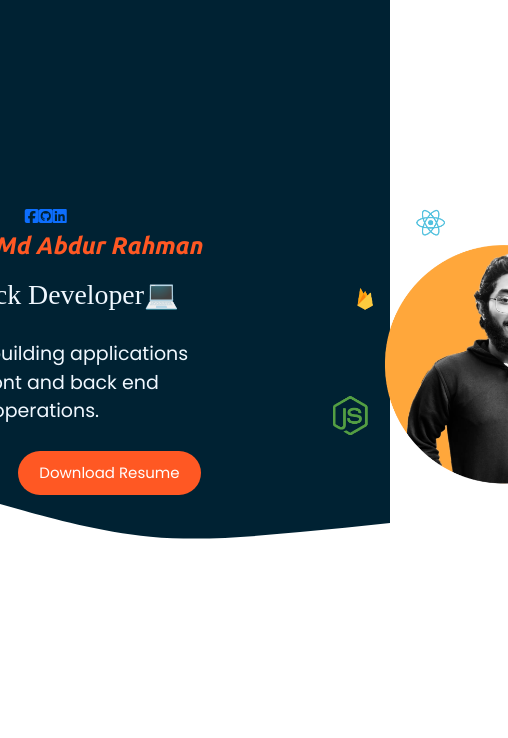
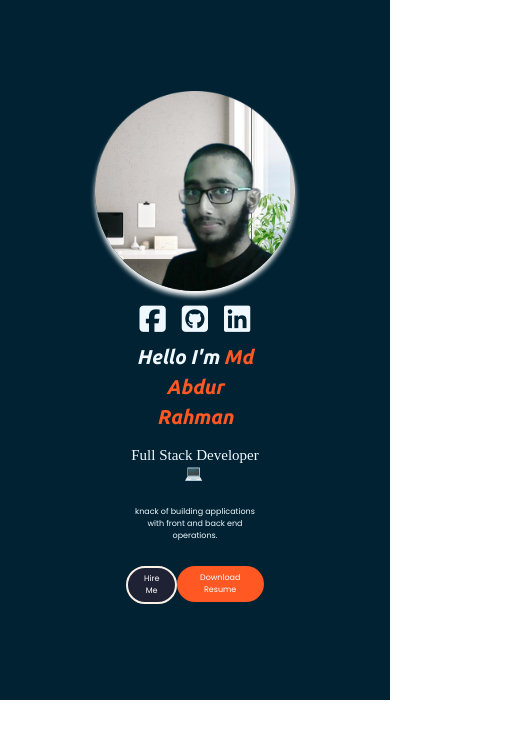
Before and after one commit to JaznanOfficial/portfolio-site, a React (Create React App) app: page / in a window 390 px wide. Shown: the top 738 px of the page, 508 px wide, since content can reach past the window. Built offline with nearby package versions, Linux system fonts and the light colour scheme.

Commit message:
responsiveness

```diff
--- a/src/Components/Home/Profile/Profile.css
+++ b/src/Components/Home/Profile/Profile.css
@@ -32,6 +32,7 @@ font-family: 'Ubuntu', sans-serif;
 }
 .primary-text{
     font-family: 'Ubuntu', sans-serif;
+    font-weight: bold;
 
 }
 .highlighted-text{
@@ -41,6 +42,10 @@ font-family: 'Ubuntu', sans-serif;
     font-size: 19px;
     margin: 5px 0 0 0;
     font-family: 'Poppins', sans-serif;
+}
+
+.profile-options{
+
 }
 
 .primary-btn {
@@ -78,7 +83,7 @@ font-family: 'Ubuntu', sans-serif;
     display: flex;
     align-items: center;
     justify-content: center;
-    /* box-shadow: 0px 1px 0px 0px white; */
+    box-shadow: 0px 5px 5px 0px white;
     border-radius: 50%;
     height: 380px;
     width: 380px;
@@ -88,7 +93,125 @@ font-family: 'Ubuntu', sans-serif;
 .profile-picture-bg{
     width: 100%;
     height: 100%;
-    background-image: url('./profile-pic.png');
+    background-image: url('./profile.png');
     background-repeat: no-repeat;
     background-size: cover;
 }
+
+.profile-picture-bg:hover{
+    transform: scale(1.07);
+    transition: 1s ease-out;
+}
+
+.social-div .social-icon i{
+color: aliceblue;
+padding: 8px;
+font-size: 30px;
+}
+
+.social-div .social-icon i:hover{
+transform: scale(1.3);
+transition: 1s ease-out;
+}
+
+
+
+@media only screen and (max-width:1110px) {
+    .profile-parent{
+        margin: 0 20px 100px 20px;
+    }
+    .profile-picture{
+        margin: 10px;
+        /* width: 60%; */
+    }
+    .profile-details{
+        width: 50%;
+        margin: 5px;
+    }
+    .profile-details-name{
+        font-size: 20px;
+    }
+    .profile-details-roles .primary-text{
+        font-size: 8px;
+    }
+
+    .profile-options .highlighted-btn {
+        color: white;
+        font-size: 15px;
+        background-color: #ff5823;
+        border-radius: 100px;
+        padding: 10px 10px;
+        font-family: 'Poppins', sans-serif;
+        /* margin: 0 0 0 20px; */
+    }
+}
+
+
+@media only screen and (max-width:910px) {
+.profile-picture{
+    height: 200px;
+    width: 200px;
+    margin: 5px;
+}
+}
+
+@media only screen and (max-width:810px) {
+    .profile-container{
+        background-size: 1500px;
+        padding: 0;
+        margin: 0;
+    }
+    .profile-parent{
+        flex-direction: column-reverse;
+        margin: 0 0 0 0;
+        padding: 0;
+    }
+    .profile-picture{
+        margin: 0px;
+
+    }
+    .profile-options{
+        display: flex;
+        /* justify-content: space-between; */
+        padding: 0;
+    }
+    .profile-details{
+        /* margin: 5px; */
+        padding: 0;
+    }
+    .profile-options .highlighted-btn{
+        margin: 0 !important;
+    }
+    .profile-options .profile-details-roles{
+        text-align: center;
+    }
+    .profile-role-tagline{
+        margin: 0;
+        font-size: 8px;
+    }
+    .profile-details-roles h1{
+        font-size: 15px;
+    }
+    .primary-text{
+        font-weight: normal;
+    }
+    .primary-btn {
+        display: block;
+        color: white;
+        border: 2px solid linen;
+        font-size: 8px;
+        background-color: #1f2235;
+        border-radius: 100px;
+        padding: 5px 10px;
+        font-family: 'Poppins', sans-serif;
+    }
+    .profile-options .highlighted-btn {
+        color: white;
+        font-size: 8px;
+        background-color: #ff5823;
+        border-radius: 100px;
+        padding: 5px 10px;
+        font-family: 'Poppins', sans-serif;
+        margin: 0 0 0 0px;
+    }
+}
--- a/src/Components/Home/Profile/Profile.js
+++ b/src/Components/Home/Profile/Profile.js
@@ -7,8 +7,8 @@ const Profile = () => {
         <div className="profile-container">
             <div className="profile-parent">
                 <div className="profile-details">
-                    <div className="colz">
-                        <div className="colz-icon">
+                    <div className="social-div">
+                        <div className="social-icon">
                             <a href="https://www.facebook.com/mdabdurrahman30/">
                                 <i className="fa fa-facebook-square"></i>
                             </a>
@@ -21,7 +21,7 @@ const Profile = () => {
                         </div>
                     </div>
                     <div className="profile-details-name">
-                        <span className="primary-text bold">
+                        <span className="primary-text">
                             Hello I'm <span className="highlighted-text"> Md Abdur Rahman </span>
                         </span>
                     </div>
```
